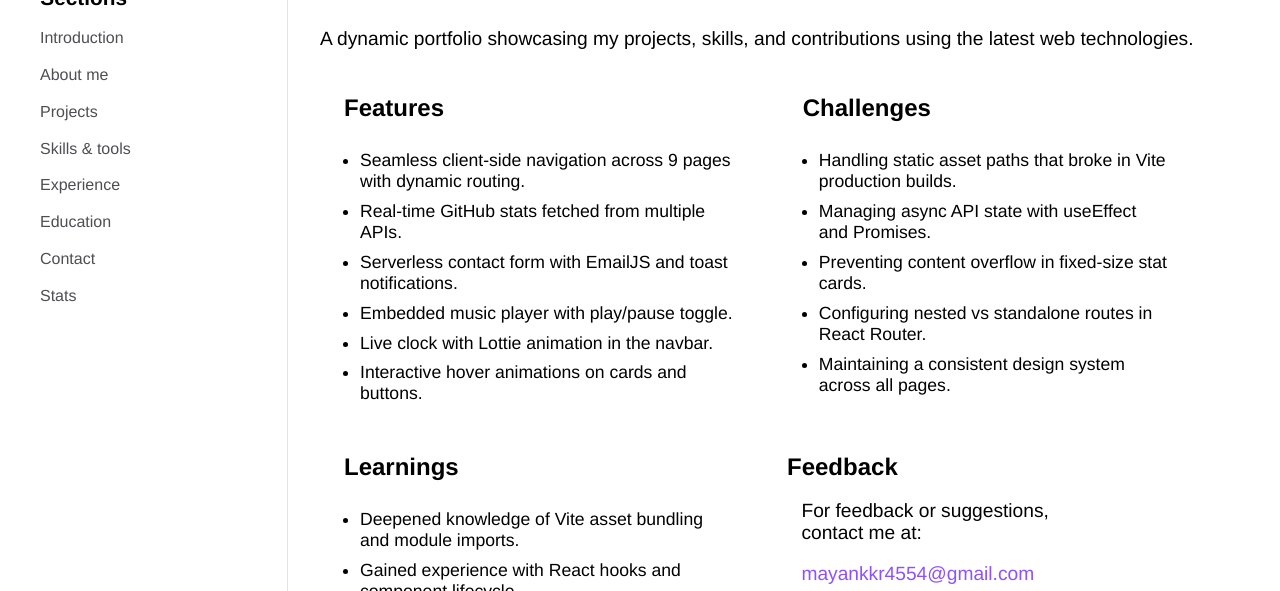
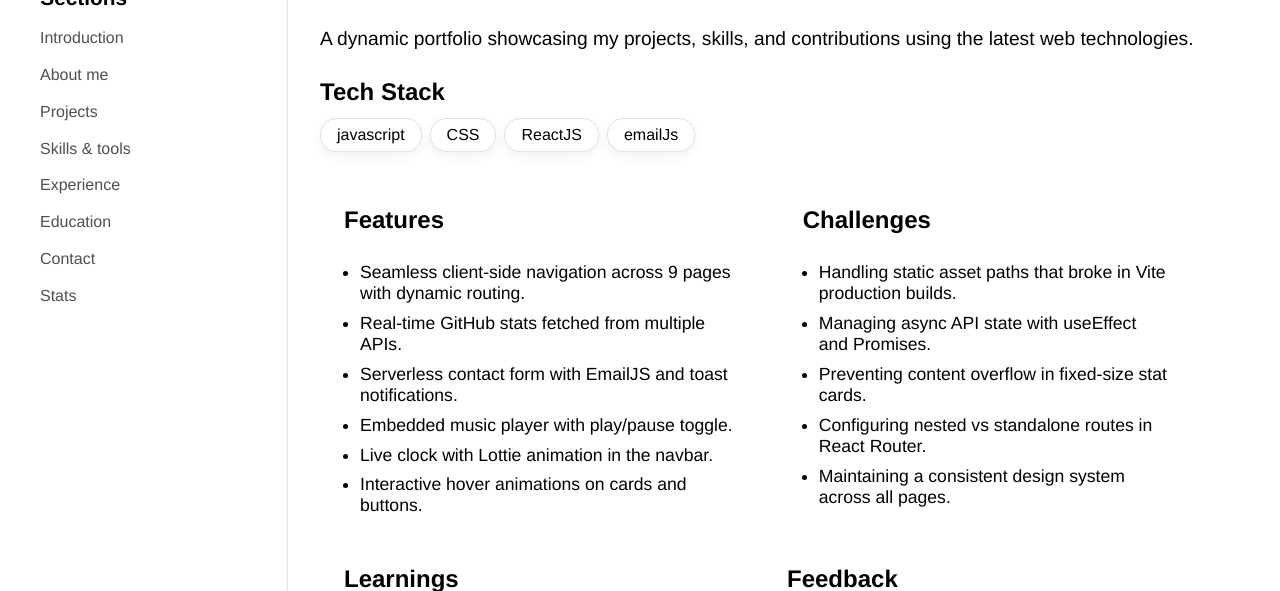
Before and after one commit to mkr45/My-Portfolio, a React (Vite) app: page /projects/Portfolio in a window 1280 px wide. Shown: the part 130-721 px from the top of the page. Built offline with nearby package versions, Linux system fonts and the light colour scheme.

Commit message:
updated project page

```diff
--- a/src/components/projectsData.js
+++ b/src/components/projectsData.js
@@ -30,12 +30,27 @@ export const projectsData = [
     ],
     feedback: [],
 
-    techstack: [],
-    links:
+    techstack: [
       {
-        live: "https://my-portfolio-theta-gules-10.vercel.app/",
-        github: "https://github.com/mkr45/My-Portfolio",
+        id: 1,
+        techName: "javascript",
       },
-
+      {
+        id: 2,
+        techName: "CSS",
+      },
+      {
+        id: 3,
+        techName: "ReactJS",
+      },
+      {
+        id: 4,
+        techName: "emailJs",
+      },
+    ],
+    links: {
+      live: "https://my-portfolio-theta-gules-10.vercel.app/",
+      github: "https://github.com/mkr45/My-Portfolio",
+    },
   },
 ];
--- a/src/pages/Project-Details.jsx
+++ b/src/pages/Project-Details.jsx
@@ -7,6 +7,7 @@ export default function ProjectDetails() {
   const { id } = useParams();
 
   const project = projectsData.find((p) => p.heading === id);
+  const projectTechStack = project.techstack;
 
   if (!project) {
     return <p>Project not found.</p>;
@@ -19,40 +20,145 @@ export default function ProjectDetails() {
         subtitle=""
         description={project.desc}
       />
-      <div style={{display: "flex", flexDirection: "row", gap: "2em",marginRight: "5em"}}>
+      <h3
+        style={{ fontSize: "1.5em", fontWeight: "bold", marginBottom: "0.5em" }}
+      >
+        Tech Stack
+      </h3>
+      <div
+        style={{ display: "flex", gap: "0.5em", width: "100%", height: "4em", flexWrap: "wrap"}}
+      >
+        { projectTechStack.map((stack)=>(
+              <div
+          style={{
+            flex: "0 1 auto",
+            backgroundColor: "white",
+            alignItems: "center",
+            justifyContent: "center",
+            display: "flex",
+            padding: "0em 1em 0em 1em",
+            borderRadius: "1em",
+            height: "2em",
+            border: "1px solid rgb(226, 224, 224)",
+            boxShadow: "0 4px 12px rgba(0,0,0,0.06)"
+          }}
+        >
+        {stack.techName}
+        </div>
+        ))
+
+}
+      </div>
+
+      <div
+        style={{
+          display: "flex",
+          flexDirection: "row",
+          gap: "2em",
+          marginRight: "5em",
+        }}
+      >
         <ProjectDetailsCard projectFeatures={project.features} />
         <ProjectDetailsCard projectFeatures={project.challenges} />
       </div>
-      <div style={{display: "flex", flexDirection: "row", gap: "2em",marginRight: "5em", marginBottom: "1em"}}>
+      <div
+        style={{
+          display: "flex",
+          flexDirection: "row",
+          gap: "2em",
+          marginRight: "5em",
+          marginBottom: "1em",
+        }}
+      >
         <ProjectDetailsCard projectFeatures={project.learning} />
-        <div style={{marginRight: "6em"}}>
-           <h3 style={{ fontSize: "1.5em", fontWeight: "bold", marginBottom: "0.5em", marginLeft: "1em" }}>Feedback</h3>
-           <p style={{ fontSize: "1.2em", fontWeight: "400", marginLeft: "2em" }}>For feedback or suggestions, contact me at:</p>
-           <p style={{ fontSize: "1.2em", fontWeight: "400", marginLeft: "2em", color: "oklch(60.6% .25 292.717)" }}>mayankkr4554@gmail.com</p>
+        <div style={{ marginRight: "6em" }}>
+          <h3
+            style={{
+              fontSize: "1.5em",
+              fontWeight: "bold",
+              marginBottom: "0.5em",
+              marginLeft: "1em",
+            }}
+          >
+            Feedback
+          </h3>
+          <p
+            style={{ fontSize: "1.2em", fontWeight: "400", marginLeft: "2em" }}
+          >
+            For feedback or suggestions, contact me at:
+          </p>
+          <p
+            style={{
+              fontSize: "1.2em",
+              fontWeight: "400",
+              marginLeft: "2em",
+              color: "oklch(60.6% .25 292.717)",
+            }}
+          >
+            mayankkr4554@gmail.com
+          </p>
         </div>
-
       </div>
-      <h3 style={{ fontSize: "1.5em", fontWeight: "bold", marginBottom: "0.5em", marginLeft: "1em" }}>Links</h3>
+      <h3
+        style={{
+          fontSize: "1.5em",
+          fontWeight: "bold",
+          marginBottom: "0.5em",
+          marginLeft: "1em",
+        }}
+      >
+        Links
+      </h3>
       <div style={{ display: "flex", gap: "1em", marginLeft: "1em" }}>
-        <a href={project.links.live} target="_blank" rel="noopener noreferrer" style={{ textDecoration: "none" }}>
-          <div style={{
-            width: "8em", height: "2.5em", borderRadius: "0.5em",
-            backgroundColor: "oklch(60.6% .25 292.717)", color: "white",
-            display: "flex", justifyContent: "center", alignItems: "center",
-            gap: "0.4em", fontSize: "1em", fontWeight: "500", cursor: "pointer",
-            transition: "transform 220ms",
-          }}>
+        <a
+          href={project.links.live}
+          target="_blank"
+          rel="noopener noreferrer"
+          style={{ textDecoration: "none" }}
+        >
+          <div
+            style={{
+              width: "8em",
+              height: "2.5em",
+              borderRadius: "0.5em",
+              backgroundColor: "oklch(60.6% .25 292.717)",
+              color: "white",
+              display: "flex",
+              justifyContent: "center",
+              alignItems: "center",
+              gap: "0.4em",
+              fontSize: "1em",
+              fontWeight: "500",
+              cursor: "pointer",
+              transition: "transform 220ms",
+            }}
+          >
             🔗 Live Demo
           </div>
         </a>
-        <a href={project.links.github} target="_blank" rel="noopener noreferrer" style={{ textDecoration: "none" }}>
-          <div style={{
-            width: "8em", height: "2.5em", borderRadius: "0.5em",
-            backgroundColor: "#1a1a1a", color: "white",
-            display: "flex", justifyContent: "center", alignItems: "center",
-            gap: "0.4em", fontSize: "1em", fontWeight: "500", cursor: "pointer",
-            transition: "transform 220ms",
-          }}>
+        <a
+          href={project.links.github}
+          target="_blank"
+          rel="noopener noreferrer"
+          style={{ textDecoration: "none" }}
+        >
+          <div
+            style={{
+              width: "8em",
+              height: "2.5em",
+              borderRadius: "0.5em",
+              backgroundColor: "#1a1a1a",
+              color: "white",
+              display: "flex",
+              justifyContent: "center",
+              alignItems: "center",
+              gap: "0.4em",
+              fontSize: "1em",
+              fontWeight: "500",
+              cursor: "pointer",
+              transition: "transform 220ms",
+            }}
+          >
             💻 GitHub
           </div>
         </a>
```
Also changed, not shown: src/components/TechChips.jsx (+4 -6 lines).
